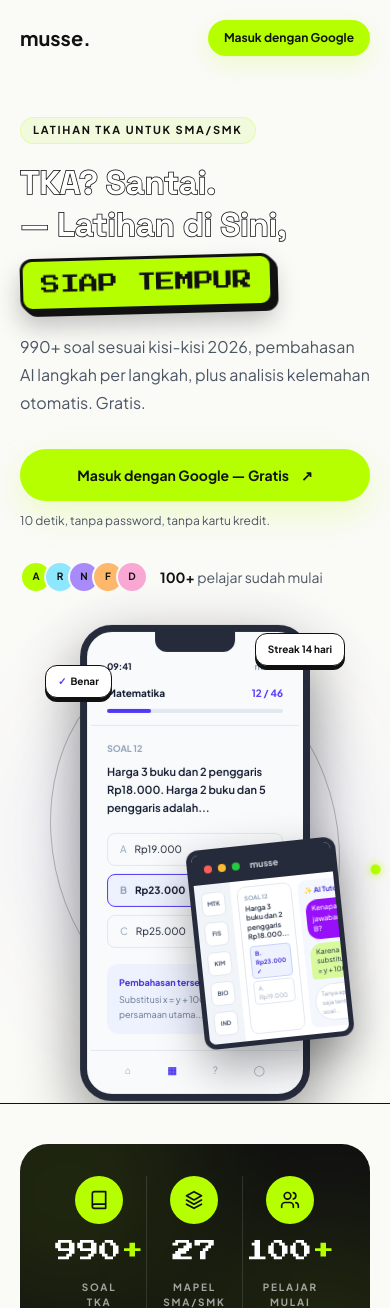
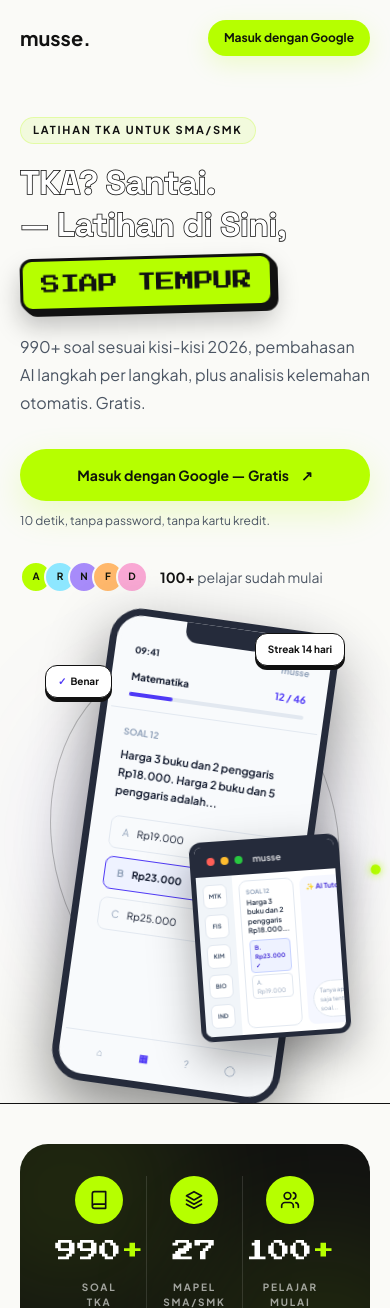
Before and after one commit to Avynxchz/musse-web, a Next.js app: page / in a window 390 px wide. Shown: the top 1308 px of the page. Built offline with nearby package versions, Linux system fonts and the light colour scheme.

Commit message:
Mockup hero: keyframes hero-float 4s/5s, phone-card-loop, win-chat

```diff
--- a/app/globals.css
+++ b/app/globals.css
@@ -158,18 +158,41 @@
 }
 .anim-confetti { animation: demo-confetti 0.7s ease-out both; }
 
-/* Mockup hero: laptop + HP melayang dengan fase berbeda, titik lime mengorbit */
+/* Mockup hero: HP besar + jendela desktop melayang beda fase, kartu & chat loop */
 @keyframes hero-float {
-  0%, 100% { transform: translateY(0); }
-  50% { transform: translateY(-10px); }
+  0%, 100% { transform: translateY(0) rotate(8deg); }
+  50% { transform: translateY(-10px) rotate(8deg); }
 }
-.hero-float { animation: hero-float 7s ease-in-out infinite; }
+.hero-float { animation: hero-float 4s ease-in-out infinite; }
 
 @keyframes hero-float-2 {
-  0%, 100% { transform: translateY(0) rotate(-6deg); }
-  50% { transform: translateY(-14px) rotate(-6deg); }
+  0%, 100% { transform: translateY(0) rotate(-4deg); }
+  50% { transform: translateY(-12px) rotate(-4deg); }
 }
-.hero-float-2 { animation: hero-float-2 8.5s ease-in-out infinite; }
+.hero-float-2 { animation: hero-float-2 5s ease-in-out infinite; }
+
+/* Kartu "Pembahasan tersedia": slide-in dari bawah, loop 6 detik (tanpa layout shift) */
+@keyframes phone-card-loop {
+  0%, 30% { opacity: 0; transform: translateY(14px); }
+  42%, 78% { opacity: 1; transform: translateY(0); }
+  90%, 100% { opacity: 0; transform: translateY(10px); }
+}
+.phone-card-loop { animation: phone-card-loop 6s ease-in-out infinite; }
+
+/* Gelembung chat jendela desktop: muncul satu per satu, loop 7 detik */
+@keyframes win-chat-1 {
+  0%, 10% { opacity: 0; transform: translateY(8px); }
+  18%, 72% { opacity: 1; transform: translateY(0); }
+  82%, 100% { opacity: 0; transform: translateY(-4px); }
+}
+.win-chat-1 { animation: win-chat-1 7s ease-in-out infinite; }
+
+@keyframes win-chat-2 {
+  0%, 28% { opacity: 0; transform: translateY(8px); }
+  36%, 72% { opacity: 1; transform: translateY(0); }
+  82%, 100% { opacity: 0; transform: translateY(-4px); }
+}
+.win-chat-2 { animation: win-chat-2 7s ease-in-out infinite; }
 
 @keyframes hero-orbit {
   from { transform: rotate(-12deg); }
```
